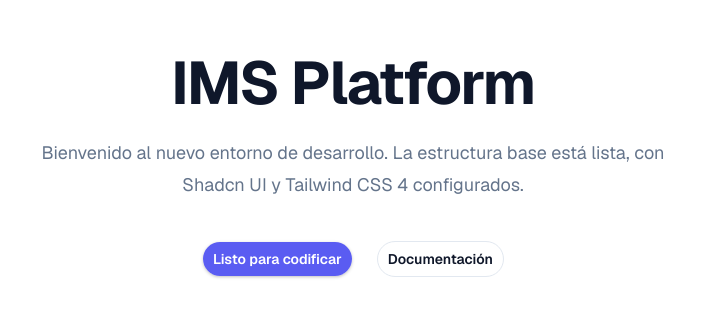
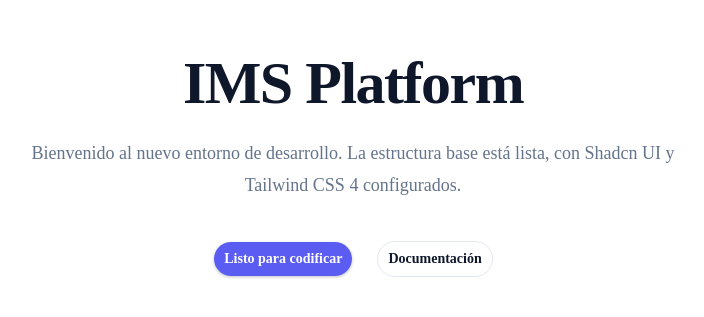
Before and after one commit to ims-platform/ims-web, a Next.js app: page / in a window 1280 px wide. Shown: the part 235-552 px from the top of the page, without its empty margins (287-991 px from the left). Built offline with nearby package versions, Linux system fonts and the light colour scheme.

Commit message:
fix: cambio de 'geist' a 'inter'
segun la definicion de ui/ux debemos usar inter para el cuerpo de texto

```diff
--- a/src/app/globals.css
+++ b/src/app/globals.css
@@ -7,7 +7,7 @@
 @theme inline {
   --color-background: var(--background);
   --color-foreground: var(--foreground);
-  --font-sans: var(--font-geist-sans);
+  --font-sans: var(--font-inter);
   --font-mono: var(--font-geist-mono);
   --font-heading: var(--font-lexend);
   --color-sidebar-ring: var(--sidebar-ring);
```
